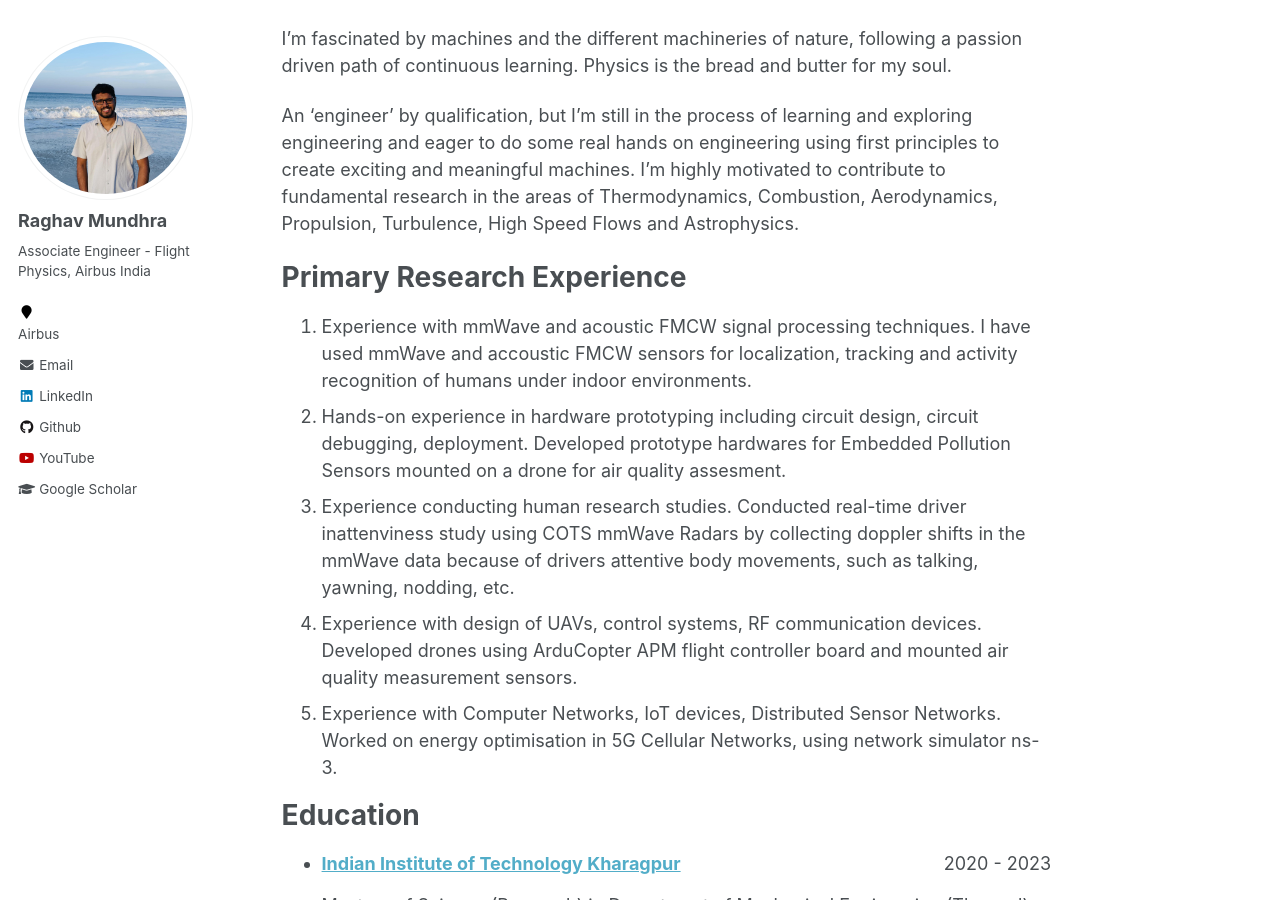
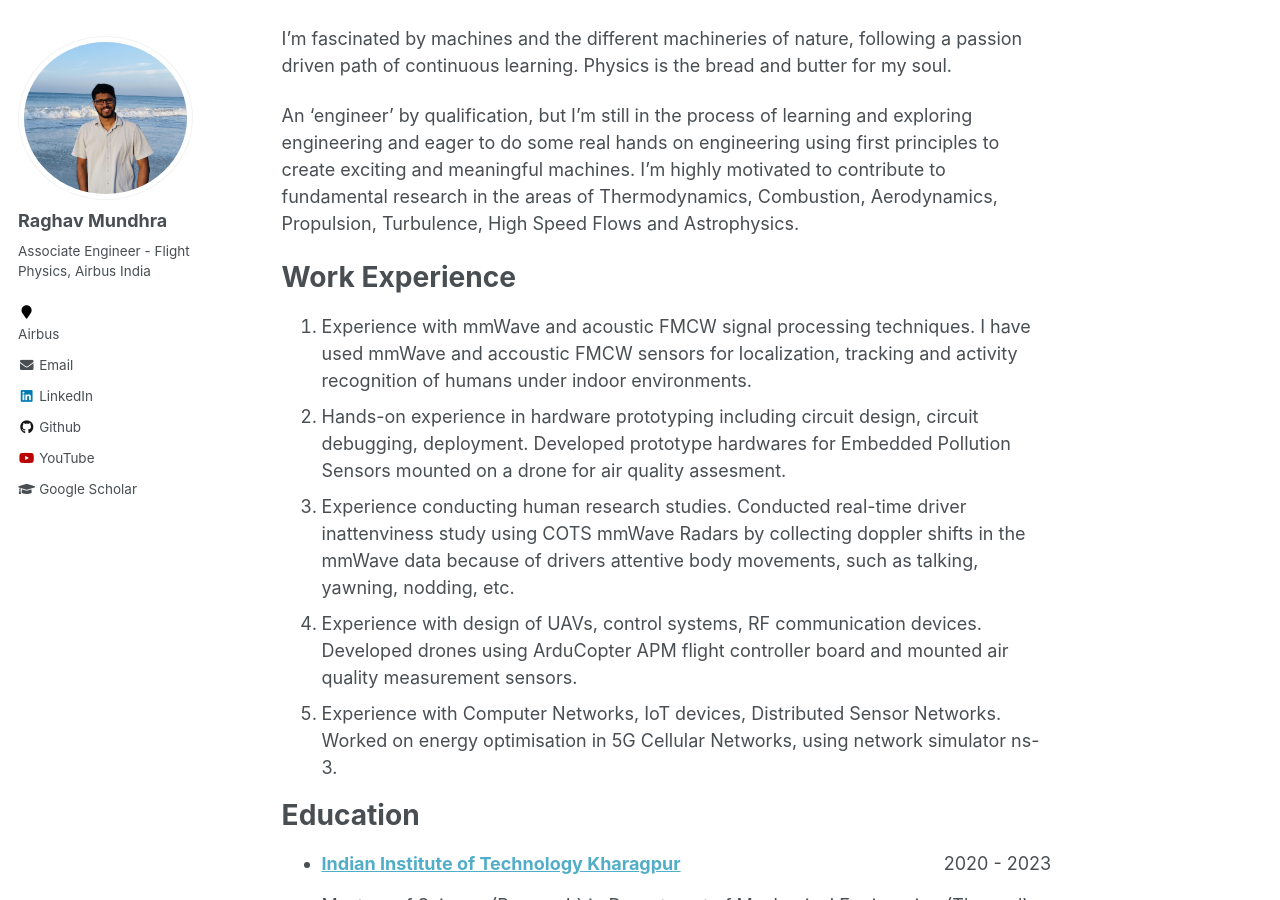
Before and after one commit to RaghavMundhra/Raghav.Mundhra, a Jekyll site: the page built from _pages/about.md, in a window 1280 px wide and 900 px high, scrolled down 398 px. Built offline with Jekyll 4.4.1, drawn with Linux system fonts in a browser that asks for light colours.

Commit message:
Update about.md

```diff
--- a/_pages/about.md
+++ b/_pages/about.md
@@ -24,7 +24,7 @@
 My research interests include the areas of Millimeter Wave Sensing, FMCW Radars, HCI, Next generation cellular networks, Embedded systems, IoT, UAV, etc.-->
 
 
-Primary Research Experience
+Work Experience
 ======
 1. Experience with mmWave and acoustic FMCW signal processing techniques. I have used mmWave and accoustic FMCW  sensors for localization, tracking and activity recognition of humans under indoor environments.
 1. Hands-on experience in hardware prototyping including circuit design, circuit debugging, deployment. Developed prototype hardwares for Embedded Pollution Sensors mounted on a drone for air quality assesment.
```
